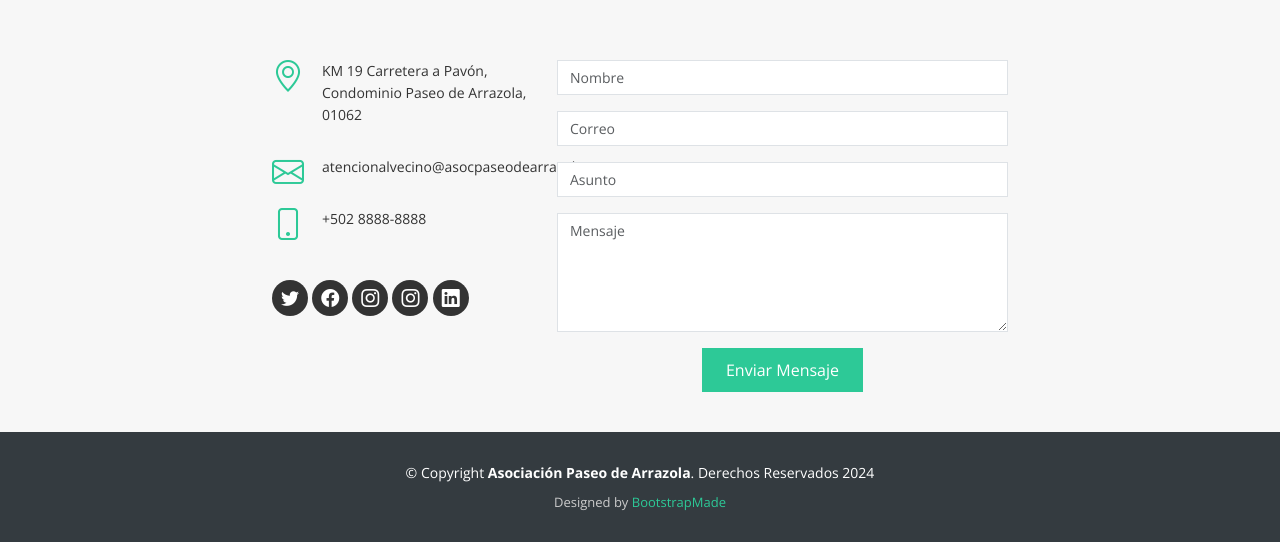
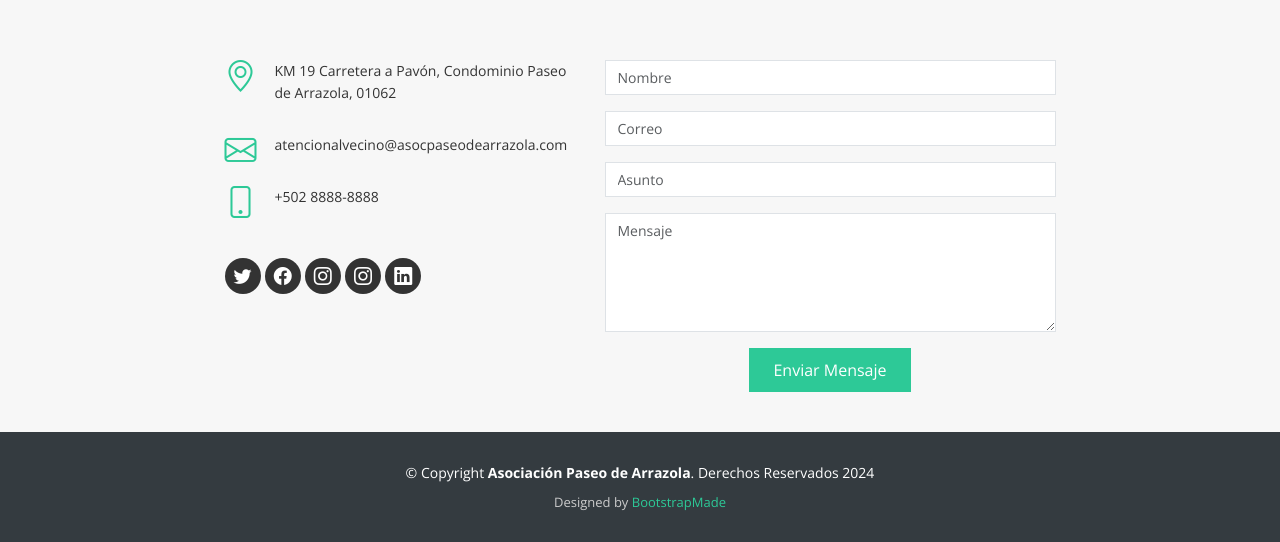
Before and after one commit to alexinvanegas/asocpaseodearrazola.com, a plain HTML site: page index.html in a window 1280 px wide. Shown: the part 2278-2820 px from the top of the page. Drawn offline with nearby package versions, Linux system fonts and the light colour scheme; grey boxes are pictures that could not be loaded.

Commit message:
Add files via upload

```diff
--- a/index.html
+++ b/index.html
@@ -123,7 +123,7 @@
       <div class="container mt-5">
         <div class="row justify-content-center">
 
-          <div class="col-lg-3 col-md-4">
+          <div class="col-lg-4 col-md-4">
 
             <div class="info">
               <div>
```
